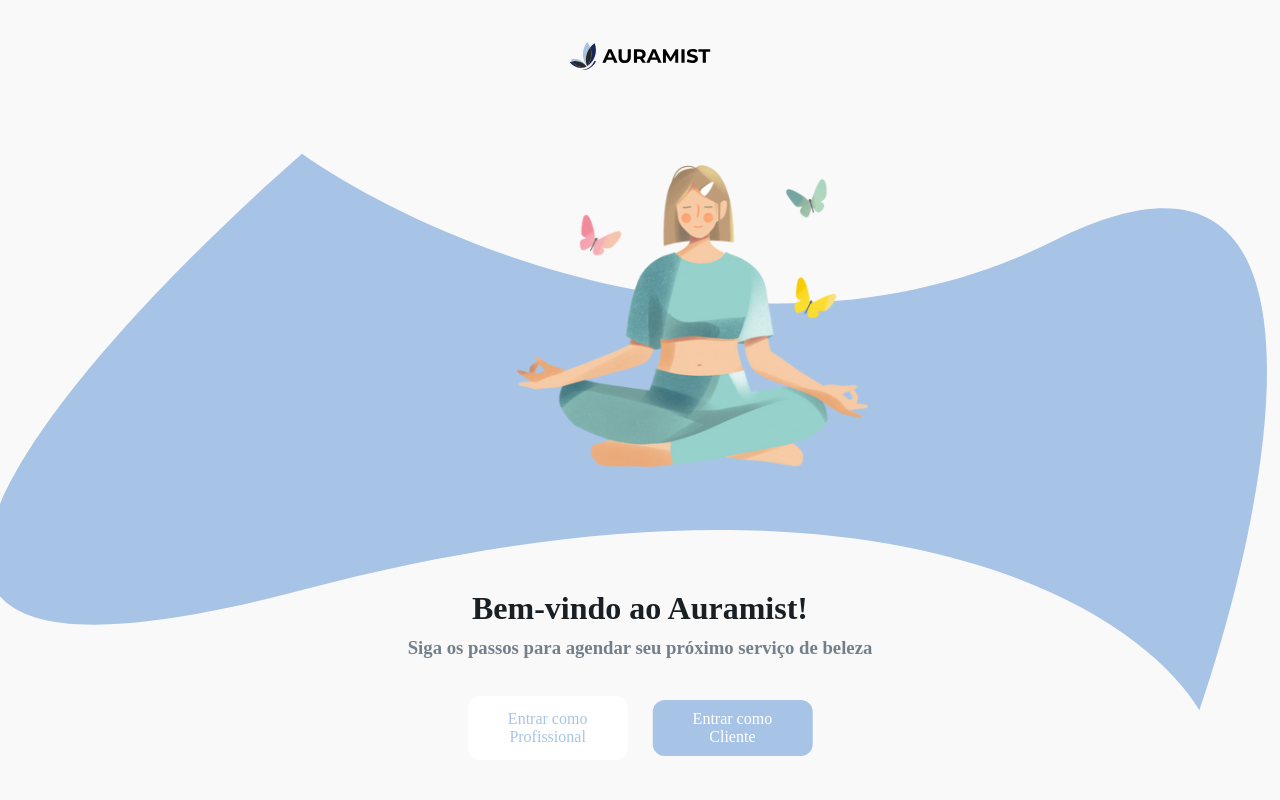
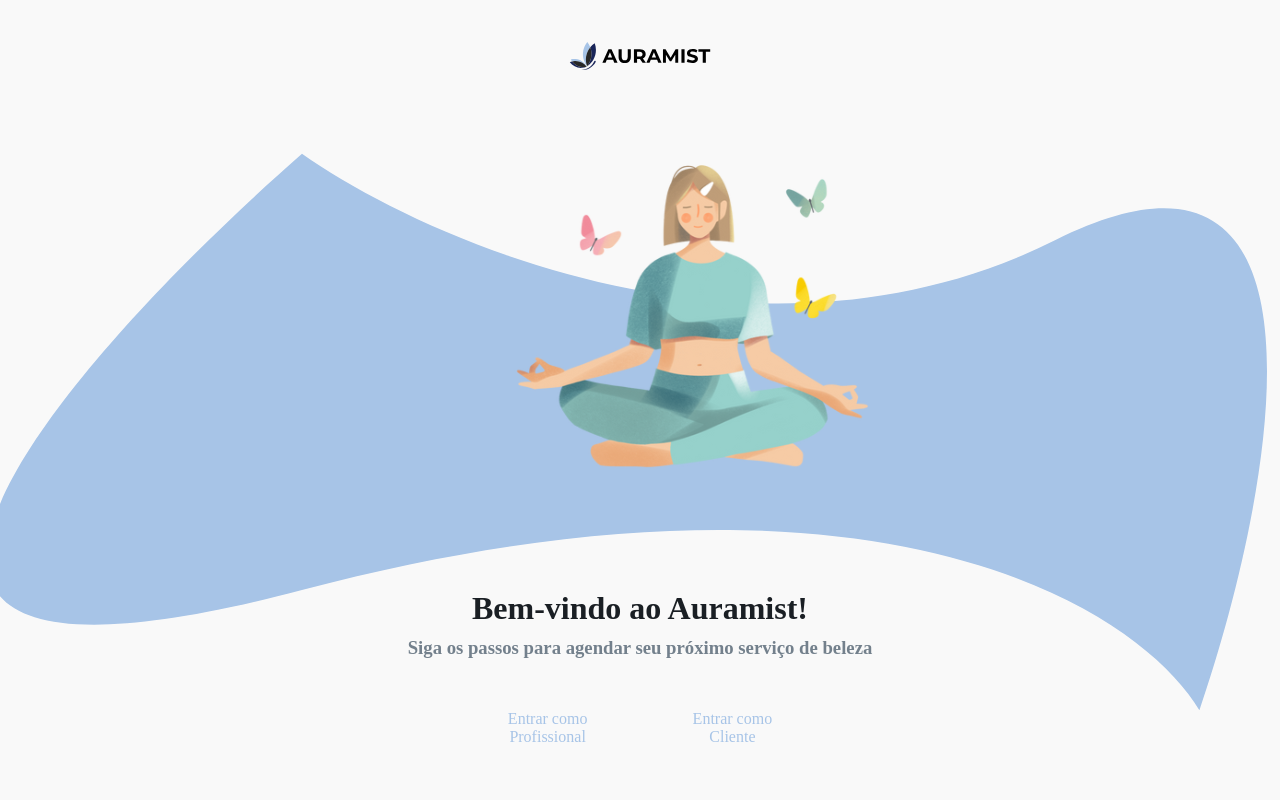
Before and after one commit to LivyaKelly/auramist-front-end, a Next.js app: page / in a window 1280 px wide. Shown: the top 800 px of the page. Built offline with nearby package versions, Linux system fonts and the light colour scheme.

Commit message:
pequenos ajustes no estilo

```diff
--- a/src/pages/_document.js
+++ b/src/pages/_document.js
@@ -2,7 +2,7 @@ import { Html, Head, Main, NextScript } from "next/document";
 
 export default function Document() {
   return (
-    <Html lang="en">
+    <Html lang="pt-br">
       <Head />
       <body>
         <Main />
--- a/src/styles/Home.module.css
+++ b/src/styles/Home.module.css
@@ -69,12 +69,18 @@
   border: none;
   border-radius: 12px;
   cursor: pointer;
-  background-color: #fff;
+  background-color: transparent;
   color: #A7C4E7;
   width: 60%;
   height: 8vh;
   font-family: Poppins;
   font-size: 1rem;
+  transition: background-color 0.3s ease, color 0.3s ease;
+}
+
+.botaoP:hover {
+  background-color: #A7C4E7;
+  color: #fff;
 }
 
 .botaoC {
@@ -85,10 +91,16 @@
   border: none;
   border-radius: 12px;
   cursor: pointer;
-  background-color: #A7C4E7;
-  color: #fff;
+  background-color: transparent;
+  color: #A7C4E7;
   width: 60%;
   height: 7vh;
   font-family: Poppins;
   font-size: 1rem;
+  transition: background-color 0.3s ease, color 0.3s ease;
 }
+
+.botaoC:hover {
+  background-color: #A7C4E7;
+  color: #fff;
+}
--- a/src/styles/globals.css
+++ b/src/styles/globals.css
@@ -16,6 +16,7 @@ html,
 body {
   max-width: 100vw;
   overflow-x: hidden;
+  scroll-behavior: smooth;
 }
 
 body {
```
